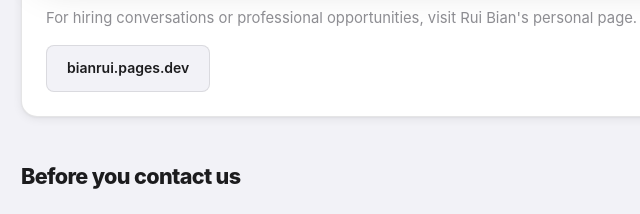
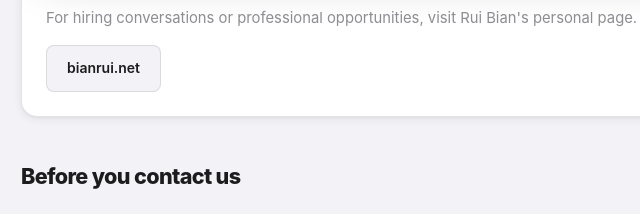
Before and after one commit to bianrui0315/freeimgtools, a website: page contact.html in a window 1280 px wide. Shown: the part 805-1019 px from the top of the page, 243-883 px from the left. Drawn offline with Linux system fonts and the light colour scheme.

Commit message:
Update contact link and 404 canonical

```diff
--- a/contact.html
+++ b/contact.html
@@ -67,7 +67,7 @@
       <div class="card" style="padding:1.5rem;margin-top:1rem;">
         <h3 style="font-size:1rem;font-weight:700;margin-bottom:0.5rem;">Portfolio</h3>
         <p style="color:var(--text-muted);">For hiring conversations or professional opportunities, visit Rui Bian's personal page.</p>
-        <a href="https://bianrui.pages.dev" style="display:inline-block;margin-top:0.75rem;padding:0.6rem 1.25rem;background:var(--bg);border:1.5px solid var(--border);color:var(--text);border-radius:8px;text-decoration:none;font-weight:600;font-size:0.875rem;" target="_blank" rel="noopener">bianrui.pages.dev</a>
+        <a href="https://bianrui.net" style="display:inline-block;margin-top:0.75rem;padding:0.6rem 1.25rem;background:var(--bg);border:1.5px solid var(--border);color:var(--text);border-radius:8px;text-decoration:none;font-weight:600;font-size:0.875rem;" target="_blank" rel="noopener">bianrui.net</a>
       </div>
     </section>
 
```
Also changed, not shown: 404.html (+1 -0 lines).
